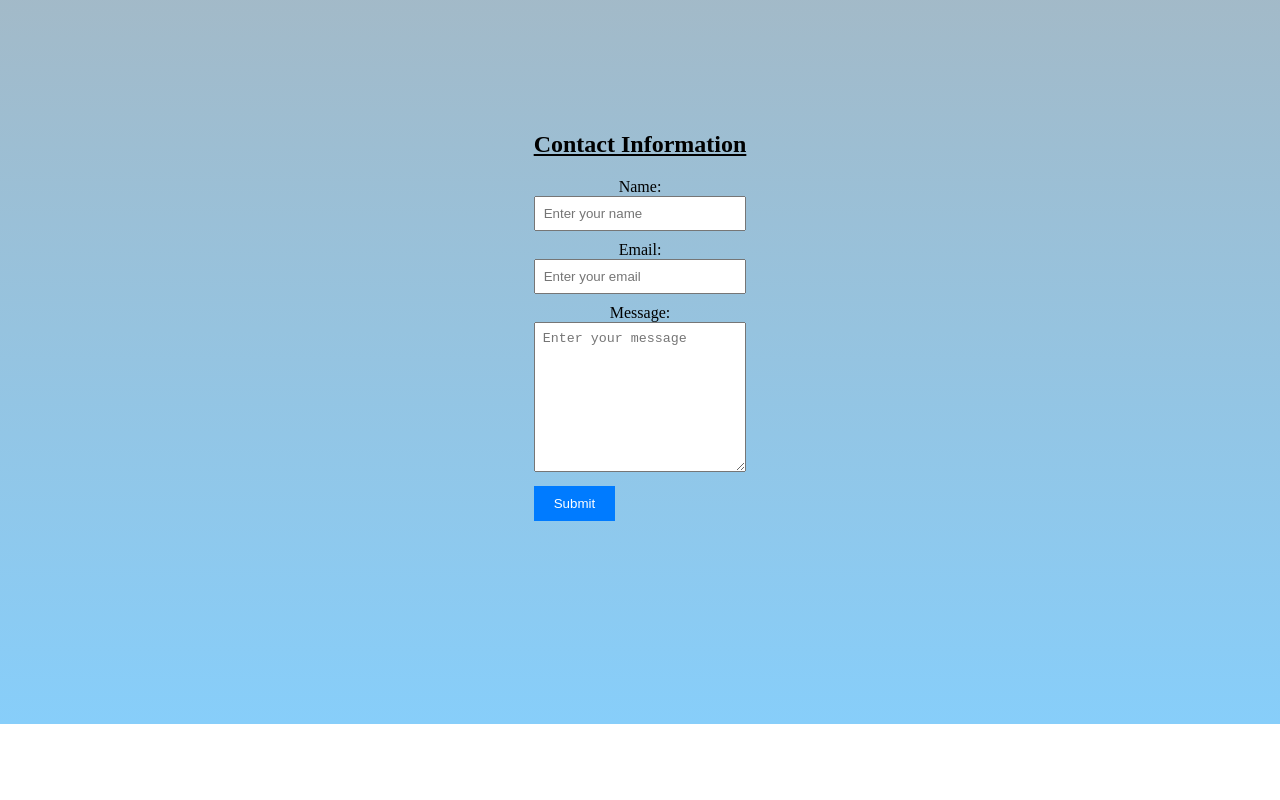
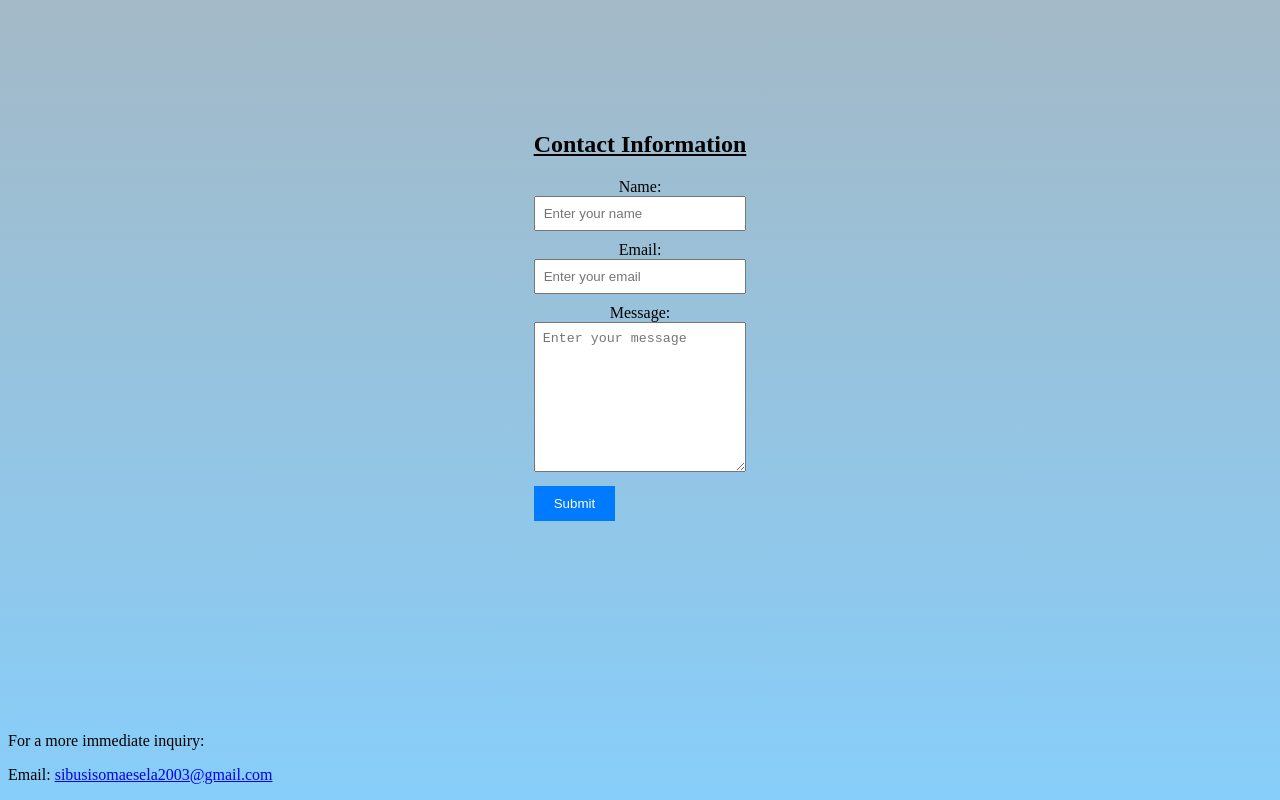
Before and after one commit to SibusisoMaesela/folio-site, a plain HTML site: page contact.html in a window 1280 px wide. Shown: the part 356-1156 px from the top of the page. Before the commit the page ends 1080 px from the top, so only its background shows below. Drawn offline with Linux system fonts and the light colour scheme.

Commit message:
added email

```diff
--- a/contact.html
+++ b/contact.html
@@ -39,5 +39,8 @@
             <button type="submit" id="submit-button" disabled>Submit</button>
         </form>
     </div>
+
+    <p>For a more immediate inquiry:</p>
+    <p> Email: <a href="sibusisomaesela2003@mail.com">sibusisomaesela2003@gmail.com</a></p>
 </body>
 </html>
```
